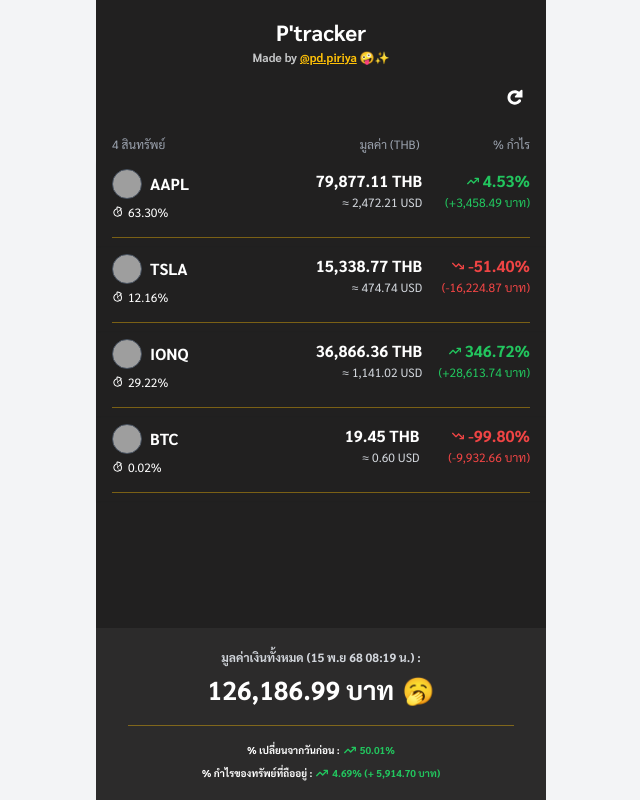
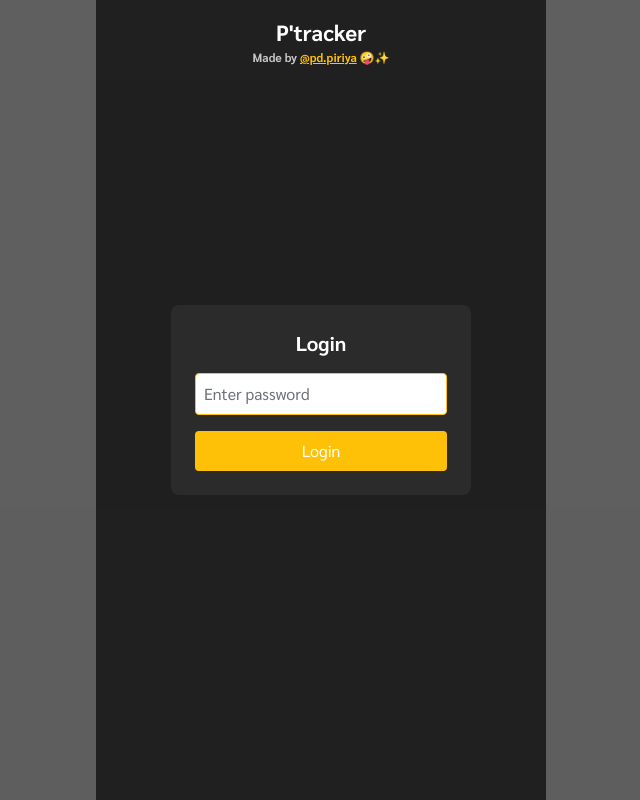
Before and after one commit to PiriyaDEV/portfolio-tracking, a Next.js app: page / in a window 1280 px wide. Shown: the whole page, without its empty margins (319-959 px from the left). Built offline with nearby package versions, Linux system fonts and the light colour scheme; grey boxes are pictures that could not be loaded.

Commit message:
fix: add login

```diff
--- a/src/app/page.tsx
+++ b/src/app/page.tsx
@@ -26,13 +26,16 @@
   const [currencyRate, setCurrencyRate] = useState<number>(0);
   const isMock = true;
   const [formattedDate, setFormattedDate] = useState("");
+  const [isLoggedIn, setIsLoggedIn] = useState(false);
+  const [password, setPassword] = useState("");
+  const [loginError, setLoginError] = useState("");
 
   useEffect(() => {
-    loadData();
+    if (isLoggedIn) {
+      loadData();
+    }
 
     const now = new Date();
-
-    // Map month to Thai abbreviation
     const thaiMonths = [
       "ม.ค",
       "ก.พ",
@@ -53,9 +56,8 @@
     const year = (now.getFullYear() + 543) % 100;
     const hours = now.getHours().toString().padStart(2, "0");
     const minutes = now.getMinutes().toString().padStart(2, "0");
-
     setFormattedDate(`${day} ${month} ${year} ${hours}:${minutes} น.`);
-  }, []);
+  }, [isLoggedIn]);
 
   let assets: Asset[] = [
     { symbol: "AAPL", quantity: 13, costPerShare: 181.9361 },
@@ -81,6 +83,16 @@
     const logo = logos?.[symbol];
 
     return logo ?? defaultStockLogo;
+  }
+
+  function handleLogin() {
+    const correctPassword = "1234";
+    if (password === correctPassword) {
+      setIsLoggedIn(true);
+      setLoginError("");
+    } else {
+      setLoginError("รหัสผ่านไม่ถูกต้อง");
+    }
   }
 
   async function loadData() {
@@ -279,6 +291,31 @@
     </div>
   );
 
+  if (!isLoggedIn) {
+    return (
+      <div className="fixed inset-0 flex items-center justify-center bg-black bg-opacity-70 z-50">
+        <div className="bg-black-lighter p-6 rounded-lg w-[300px] flex flex-col gap-4">
+          <h2 className="text-white text-xl font-bold text-center">Login</h2>
+          <input
+            type="password"
+            placeholder="Enter password"
+            className="p-2 rounded bg-white !text-black border border-accent-yellow"
+            value={password}
+            onChange={(e) => setPassword(e.target.value)}
+            onKeyDown={(e) => e.key === "Enter" && handleLogin()}
+          />
+          {loginError && <p className="text-red-500 text-sm">{loginError}</p>}
+          <button
+            className="bg-accent-yellow text-white p-2 rounded"
+            onClick={handleLogin}
+          >
+            Login
+          </button>
+        </div>
+      </div>
+    );
+  }
+
   if (isLoading) return <CommonLoading />;
 
   return (
```
